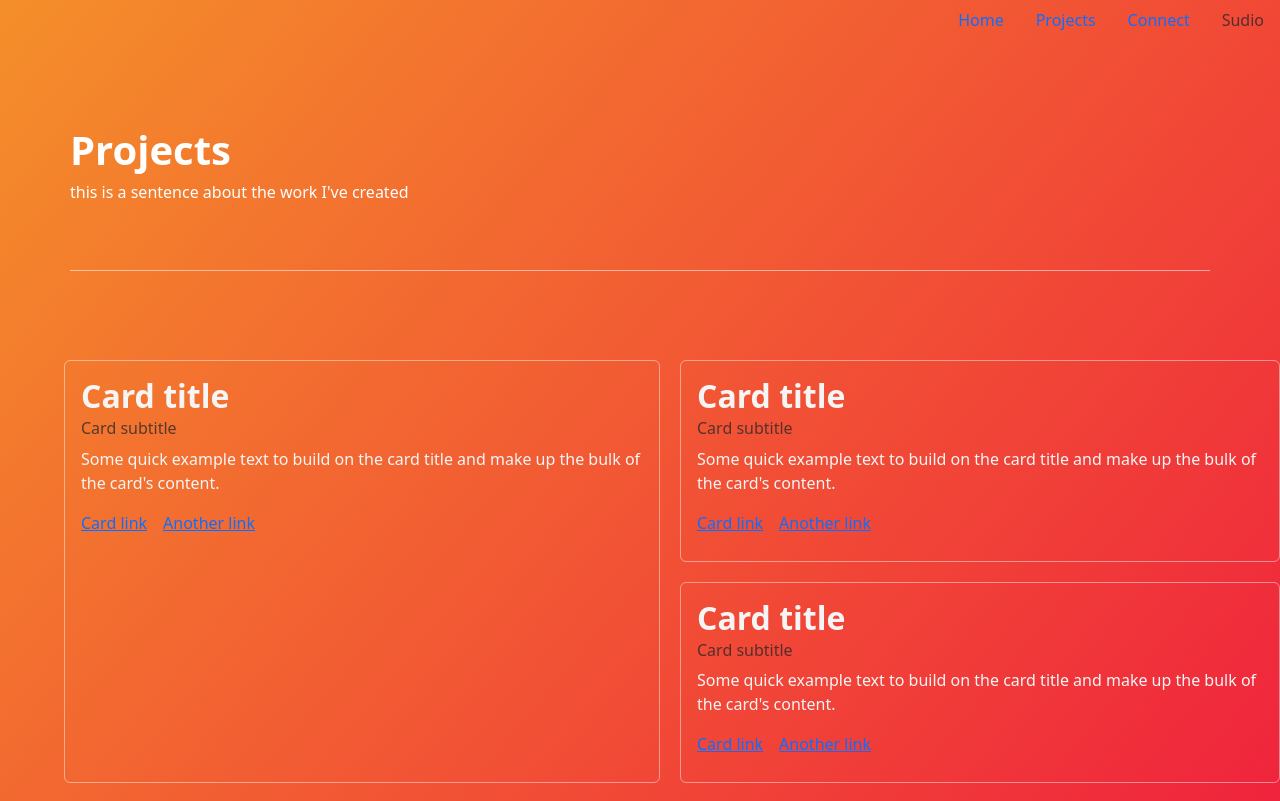
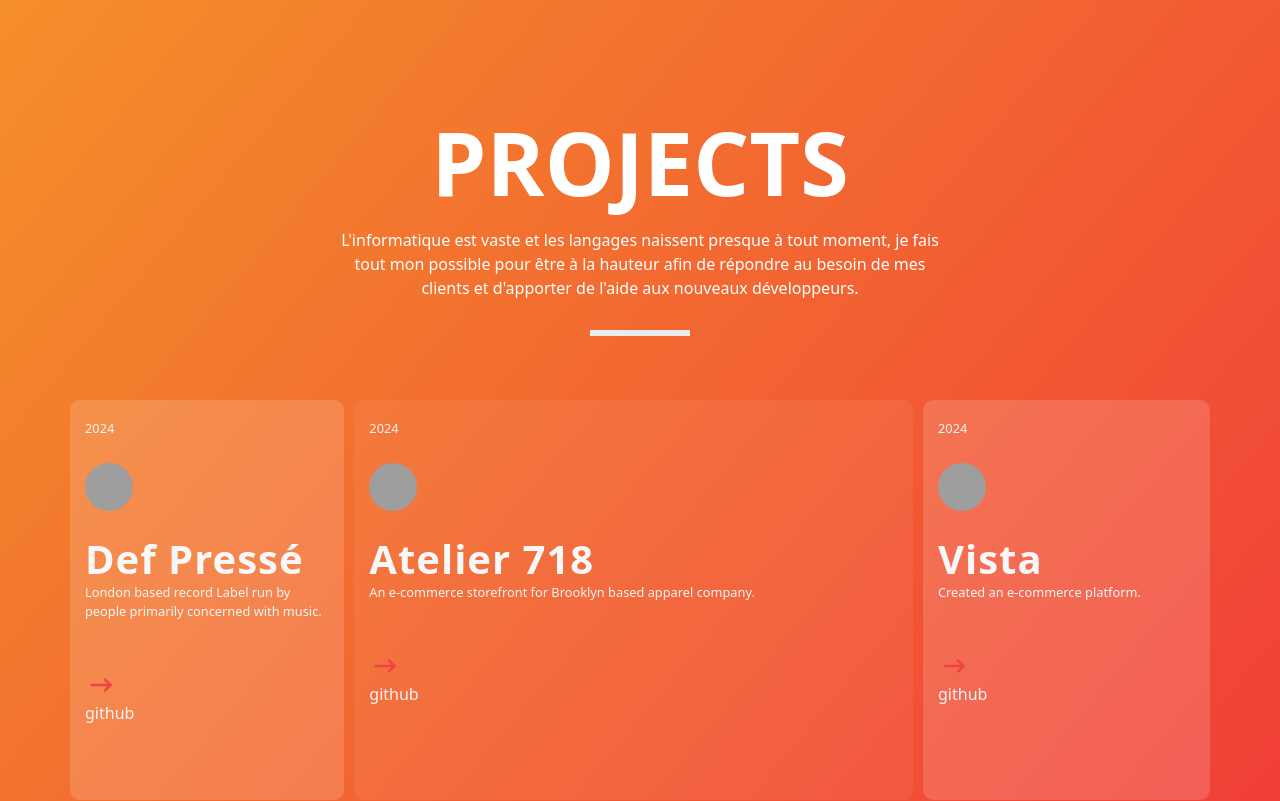
Before and after one commit to R-LaRoi/st-studio-app, a Next.js app: page /Menu/Projects in a window 1280 px wide. Shown: the top 801 px of the page. Built offline with nearby package versions, Linux system fonts and the light colour scheme; grey boxes are pictures that could not be loaded.

Commit message:
Projects
CSS Grid

```diff
--- a/package.json
+++ b/package.json
@@ -20,10 +20,10 @@
     "@types/bootstrap": "^5.2.10",
     "@types/node": "20.11.27",
     "@types/react": "18.2.66",
-    "autoprefixer": "^10.0.1",
+    "autoprefixer": "^10.4.19",
     "eslint": "^8",
     "eslint-config-next": "14.1.3",
-    "postcss": "^8",
-    "tailwindcss": "^3.3.0"
+    "postcss": "^8.4.38",
+    "tailwindcss": "^3.4.1"
   }
 }
--- a/src/app/Components/Navigation.jsx
+++ b/src/app/Components/Navigation.jsx
@@ -14,8 +14,8 @@ return (
   <li className="nav-item">
     <a className="nav-link" href="#">Connect</a>
   </li>
-  <li class="nav-item">
-    <a class="nav-link disabled" aria-disabled="true">Sudio</a>
+  <li className="nav-item">
+    <a className="nav-link disabled" aria-disabled="true">Sudio</a>
   </li>
 </ul>
   <div>
--- a/src/app/Menu/Connect/page.jsx
+++ b/src/app/Menu/Connect/page.jsx
@@ -6,12 +6,44 @@ return(
 <section className="studio">
 
 
+{/* <div class='flex items-center justify-center min-h-screen from-red-100 via-red-300 to-blue-500 bg-gradient-to-br'> */}
+	<div class="p-4 items-center justify-center w-[680px] rounded-xl group sm:flex space-x-6 bg-white bg-opacity-50 shadow-xl hover:rounded-2xl">
+      <img  src="https://flowbite.com/docs/images/people/profile-picture-1.jpg"  class="rounded-full h-40 w-40" />
+		{/* <img  class="mx-auto w-full block w-4/12 h-40 rounded-lg"  alt="art cover" loading="lazy" src='https://picsum.photos/seed/2/2000/1000' /> */}
 
-<div className="dashboard">
+		<div class="sm:w-8/12 pl-0 p-5">
+			<div class="space-y-2">
+				<div class="space-y-4">
+					<h4 class="text-md font-semibold text-cyan-900 text-justify">
+						Trupti Samuel Consultancy
+					</h4>
+				</div>
+				<div class="flex items-center space-x-4 justify-between">
+					<div class="flex gap-3 space-y-1">
+						{/* <img  src="https://flowbite.com/docs/images/people/profile-picture-1.jpg"  class="rounded-full h-8 w-8" /> */}
+						<span class="text-sm">Yeah same question here too </span>
+					</div>
+					<div class=" px-3 py-1 rounded-lg flex space-x-2 flex-row">
+						<div class="cursor-pointer text-center text-md justify-center items-center flex">
+							{/* <svg stroke="currentColor" fill="currentColor" stroke-width="0" viewBox="0 0 1024 1024" height="1em" width="1em" xmlns="http://www.w3.org/2000/svg" class="text-md"><path d="M923 283.6a260.04 260.04 0 0 0-56.9-82.8 264.4 264.4 0 0 0-84-55.5A265.34 265.34 0 0 0 679.7 125c-49.3 0-97.4 13.5-139.2 39-10 6.1-19.5 12.8-28.5 20.1-9-7.3-18.5-14-28.5-20.1-41.8-25.5-89.9-39-139.2-39-35.5 0-69.9 6.8-102.4 20.3-31.4 13-59.7 31.7-84 55.5a258.44 258.44 0 0 0-56.9 82.8c-13.9 32.3-21 66.6-21 101.9 0 33.3 6.8 68 20.3 103.3 11.3 29.5 27.5 60.1 48.2 91 32.8 48.9 77.9 99.9 133.9 151.6 92.8 85.7 184.7 144.9 188.6 147.3l23.7 15.2c10.5 6.7 24 6.7 34.5 0l23.7-15.2c3.9-2.5 95.7-61.6 188.6-147.3 56-51.7 101.1-102.7 133.9-151.6 20.7-30.9 37-61.5 48.2-91 13.5-35.3 20.3-70 20.3-103.3.1-35.3-7-69.6-20.9-101.9zM512 814.8S156 586.7 156 385.5C156 283.6 240.3 201 344.3 201c73.1 0 136.5 40.8 167.7 100.4C543.2 241.8 606.6 201 679.7 201c104 0 188.3 82.6 188.3 184.5 0 201.2-356 429.3-356 429.3z"></path></svg>
+							<span class="text-md mx-1">80</span> */}
+						</div>
 
-connect thread
+					</div>
+				</div>
+				<div class="flex items-center space-x-4 justify-between">
+					<div class="text-grey-500 flex flex-row space-x-1  my-4">
 
-   </div>
+						<p class="text-xs">---</p>
+					</div>
+					<div class="flex flex-row space-x-1">
+
+					</div>
+				</div>
+			</div>
+		</div>
+	</div>
+{/* </div> */}
 
    </section>
 )
--- /dev/null
+++ b/src/app/Menu/Projects/Data.jsx
@@ -0,0 +1,114 @@
+
+// import jmp from "./assets/jfeet.mp4";
+// import tsc from "./assets/tsc.mp4";
+// import vista from "./assets/vista.mp4";
+// import defpresse from './assets/defpromovid2.mp4'
+// import stl from "./assets/stl.mp4";
+// import juice from "./assets/winJuice.mp4";
+// import atc from "./assets/atclip5.mp4";
+// import book from "./assets/book.mp4";
+// import bear from "./assets/brnbear.mp4";
+
+
+const projectData = [
+ {
+   id:11,
+      // video: defpresse,
+    // image:
+    title: 'Def Pressé',
+  text:'London based record Label run by people primarily concerned with music. ',
+git:'https://github.com/chingu-voyages/v45-tier3-team-43/tree/main',
+link:'https://fbc2f3-2.myshopify.com'
+  },
+   {
+   id:12,
+      // video: atc,
+    // image:
+    title: 'Atelier 718',
+  text:'An e-commerce storefront for Brooklyn based apparel company. ',
+git:'https://github.com/chingu-voyages/v45-tier3-team-43/tree/main',
+link:'https://atelier718.com'
+  },
+
+ {
+   id:13,
+      // video: vista,
+    // image:
+    title: 'Vista',
+  text:'Created an e-commerce platform. ',
+git:'https://github.com/chingu-voyages/v45-tier3-team-43/tree/main',
+link:'https://fashionvista.vercel.app/'
+  },
+
+
+
+
+
+    {
+    id:14,
+    // video: juice,
+    title: 'Win & Juice',
+  text:'Juice Mobile App',
+git:'https://github.com/R-LaRoi/Flavor-App',
+link:'https://win-and-juice.netlify.app/'
+
+  },
+
+  { id:15,
+    // video: tsc,
+    image: '',
+    title: 'TS Consultancy',
+  text: 'Private consultancy webpage for early childhood counseling and therapy. '
+,
+link:'https://truptisamuelconsultancy.au'
+  },
+
+   {
+    id:16,
+  // video: jmp,
+    image: '',
+    title: 'Move',
+  text:'Daily excercise log and fitness coach profile.',
+git:'https://github.com/R-LaRoi/Move-app',
+link:'https://whatsthemoveapp.netlify.app/'
+
+  },
+
+
+,{
+    id:17,
+    // video:bear,
+    title: 'The Purple Cat',
+  text:'Child friendly chrome dashboard. ',
+// git:'https://app.netlify.com/sites/the-purple-cat-dbext-a811b8/settings/general',
+link:'https://the-purple-cat-dbext-a811b8.netlify.app/'
+  },
+  {
+    id:18,
+    // video:book,
+    title: 'Prolouge',
+  text:'Firebase | React',
+// git:'https://github.com/R-LaRoi/Shopping-Cart',
+link:'https://writers-block-13d59d.netlify.app/'
+  },
+
+
+
+
+
+
+  {
+    id:7,
+    // video:stl,
+    title: 'TRAVEL',
+  text:'Saint Lucia travel profile.',
+// git:'https://github.com/R-LaRoi/7-Day-Forecast',,
+link:'https://saintluciatravel.netlify.app/'
+  },
+
+
+
+
+]
+
+ export default projectData
--- a/src/app/Menu/Projects/page.jsx
+++ b/src/app/Menu/Projects/page.jsx
@@ -1,59 +1,67 @@
-import Navigation from '../../Components/Navigation'
-import "./projects.css"
-export default function Page ()  {
+import './projects.css'
+import projectData from './Data'
+
+
+export default function Page(){
+
+let proCards = projectData.map((item, index)=> {
+
+if(index < 8)
+
+return(
+
+  <div class="box1" key={item.id}>
+ <small> 2024
+    </small>
+    <br/>    <br/>
+   <img  src="https://flowbite.com/docs/images/people/profile-picture-1.jpg"  class="rounded-full h-12 w-12" />
+
+    <br/>
+	<h1 className='card-title'>{item.title}</h1>
+  <p className='card-desc'>{item.text}</p>
+
+
+<br/><br/>
+
+<svg class="h-8 w-8 text-red-500"  width="24" height="24" viewBox="0 0 24 24" stroke-width="2" stroke="currentColor" fill="none" stroke-linecap="round" stroke-linejoin="round">  <path stroke="none" d="M0 0h24v24H0z"/>  <line x1="5" y1="12" x2="19" y2="12" />  <line x1="15" y1="16" x2="19" y2="12" />  <line x1="15" y1="8" x2="19" y2="12" /></svg>github
+
+  </div>
+
+)
+
+})
+
 
 
 return(
+
 <section className="pro-section">
-<Navigation/>
-<header className='pro-header'>
+<div className='pro-container'>
+  <div className="pro-header">PROJECTS
+  <div className="pro-sub">L'informatique est vaste et les langages naissent presque à tout moment, je fais tout mon possible pour être à la hauteur afin de répondre au besoin de mes clients et d'apporter de l'aide aux nouveaux développeurs.</div>
+  </div>
+  </div>
+  <div className='h_line'></div>
 
-Projects
-<p className='pro-sub'>this is a sentence about the work I've created</p>
+<section>
+  <div class="wrapper">
 
-<div className='line-br'></div>
-</header>
+    {proCards}
+	{/* <div class="box1"><small></small><br/>
+   <img  src="https://flowbite.com/docs/images/people/profile-picture-1.jpg"  class="rounded-full h-8 w-8" />
+	The description</div>
 
-<div div className='pro-flex'>
-
-<div className="card pro-card" style={{maxWidth: "640px"}} >
-  <div className="card-body">
-    <h5 className="card-title p-title">Card title</h5>
-    <h6 className="card-subtitle mb-2 text-muted">Card subtitle</h6>
-    <p className="card-text">Some quick example text to build on the card title and make up the bulk of the card's content.</p>
-    <a href="#" className="card-link">Card link</a>
-    <a href="#" className="card-link">Another link</a>
-  </div>
+  <div class="box2"><small>2</small>
+	Lorem ipsum dolor sit amet, consectetur adipisicing elit. Accusamus, accusantium!</div>
+	<div class="box3"><small>3</small>
+	Lorem ipsum dolor sit amet, consectetur adipisicing elit. Quisquam impedit ipsam adipisci facilis, quia quibusdam voluptate suscipit alias dolores blanditiis ullam quae accusamus, ab velit id. At, sunt dicta. At ipsa amet accusantium. </div>
+	<div class="box4"><small>4</small>
+	Lorem ipsum dolor sit amet, consectetur adipisicing elit. Est distinctio perferendis nihil asperiores cum labore, commodi, ducimus! Labore explicabo, officia, dolorem praesentium tenetur vero recusandae nostrum. Exercitationem dolore sit vero.</div>
+</div> */}
 </div>
-
-<div>
-<div class="card pro-card" style={{width: "600px"}}>
-  <div class="card-body">
-    <h5 class="card-title p-title" >Card title</h5>
-    <h6 class="card-subtitle mb-2 text-body-secondary">Card subtitle</h6>
-    <p class="card-text">Some quick example text to build on the card title and make up the bulk of the card's content.</p>
-    <a href="#" class="card-link">Card link</a>
-    <a href="#" class="card-link">Another link</a>
-  </div>
-</div>
-
-<div class="card pro-card" style={{width: "600px"}}>
-  <div class="card-body">
-    <h5 class="card-title p-title">Card title</h5>
-    <h6 class="card-subtitle mb-2 text-body-secondary">Card subtitle</h6>
-    <p class="card-text">Some quick example text to build on the card title and make up the bulk of the card's content.</p>
-    <a href="#" class="card-link">Card link</a>
-    <a href="#" class="card-link">Another link</a>
-  </div>
-</div>
-
-
-</div>
-</div>
+</section>
 
 </section>
-
-
 
 )
 
--- a/src/app/Menu/Projects/projects.css
+++ b/src/app/Menu/Projects/projects.css
@@ -1,9 +1,16 @@
 .pro-header {
-  height: 40vh;
   color: white;
-  font-size: 2.5rem;
+  font-size: 5.5rem;
   font-weight: 800;
-  padding: 80px 70px;
+  padding-top: 6rem;
+  margin: auto;
+}
+
+.h_line {
+  padding-top: 30px;
+  border-bottom: 6px solid rgb(236, 236, 236);
+  width: 100px;
+  margin: auto;
 }
 
 .pro-section {
@@ -18,8 +25,34 @@
 .pro-sub {
   font-size: 1rem;
   font-weight: 100;
+  color: white;
+  margin: 0 auto;
+  width: 600px;
 }
 
+.pro-container {
+  /* width: 400px; */
+  text-align: center;
+  /* margin-left: 40%; */
+}
+
+#card-body {
+  background-color: rgba(255, 255, 255, 0.112);
+  border: none;
+}
+
+.card-title {
+  color: rgb(248, 248, 248);
+  font-weight: 800;
+  /* text-transform: uppercase; */
+  font-size: 2.5rem;
+  letter-spacing: 1px;
+}
+
+.card-desc {
+  font-size: 0.8rem;
+}
+/*
 .pro-card {
   color: whitesmoke;
   background-color: transparent;
@@ -28,19 +61,90 @@
   margin-bottom: 20px;
 }
 
-.line-br {
-  padding-top: 50px;
-  border-bottom: 1px solid rgba(255, 255, 255, 0.547);
-}
+
 
 .pro-flex {
-  display: flex;
-  flex-direction: row;
-  gap: 20px;
-  margin-left: 5%;
+  margin: 64px 0px 0px;
 }
 
 .p-title {
   font-weight: 800;
   font-size: 2rem;
+  height: 10vh;
+} */
+body {
+  font-size: 16px;
+  line-height: 1.5;
 }
+h4 {
+  font-size: 26px;
+}
+.wrapper {
+  color: whitesmoke;
+  padding-top: 4rem;
+  display: grid;
+  max-width: 1140px;
+  margin: 0px auto;
+  grid-gap: 10px;
+  grid-template-columns: repeat(4, 1fr);
+  grid-template-rows: repeat(2, minmax(400px, auto));
+}
+.wrapper div {
+  background-color: #fbfbfb26;
+  padding: 15px;
+  border-radius: 10px;
+}
+.wrapper div:nth-child(even) {
+  background-color: #ffffff0f;
+  grid-column: 2/4;
+}
+
+/* .box1 {
+  grid-row: 3/4;
+} */
+/*
+.box3 {
+  grid-column: 4;
+  grid-row: 3/3;
+}
+.box4 {
+  grid-column: 1/4;
+} */
+
+@media only screen and (max-width: 800px) {
+  .wrapper {
+    grid-template-rows: repeat(3, minmax(300px, auto));
+  }
+  .box1 {
+    grid-column: 1/3;
+  }
+  /* .box2 {
+    grid-column: 3/5;
+  }
+  .box3 {
+    grid-column: 1/5;
+    grid-row: 2;
+  }
+  .box4 {
+    grid-column: 1/5;
+    grid-row: 3;
+  } */
+}
+@media only screen and (max-width: 768px) {
+  .wrapper {
+    grid-template-rows: auto;
+  }
+  .box1 {
+    grid-column: 1/5;
+  }
+  /* .box2 {
+    grid-column: 1/5;
+    grid-row: 2;
+  }
+  .box3 {
+    grid-row: 3;
+  }
+  .box4 {
+    grid-row: 4;
+  } */
+}
--- a/src/app/globals.css
+++ b/src/app/globals.css
@@ -1,21 +1,6 @@
-/* body {
-  margin: 0;
-
-
-} */
-
-body {
-  /* background: linear-gradient(
-    -50deg,
-    rgba(237, 3, 32, 0.87),
-    rgba(242, 121, 1, 0.84),
-    #ef2424,
-    #f5e022
-  );
-  background-size: 400% 400%;
-  animation: gradient 12s ease infinite;
-  height: 100vh; */
-}
+@import "tailwindcss/base";
+@import "tailwindcss/components";
+@import "tailwindcss/utilities";
 
 @keyframes gradient {
   0% {
```
Also changed, not shown: src/app/Styles/pages.css (+18 -9 lines), src/app/page.jsx (+5 -3 lines), 1 other file (tests, documents, lock files or other folders).
